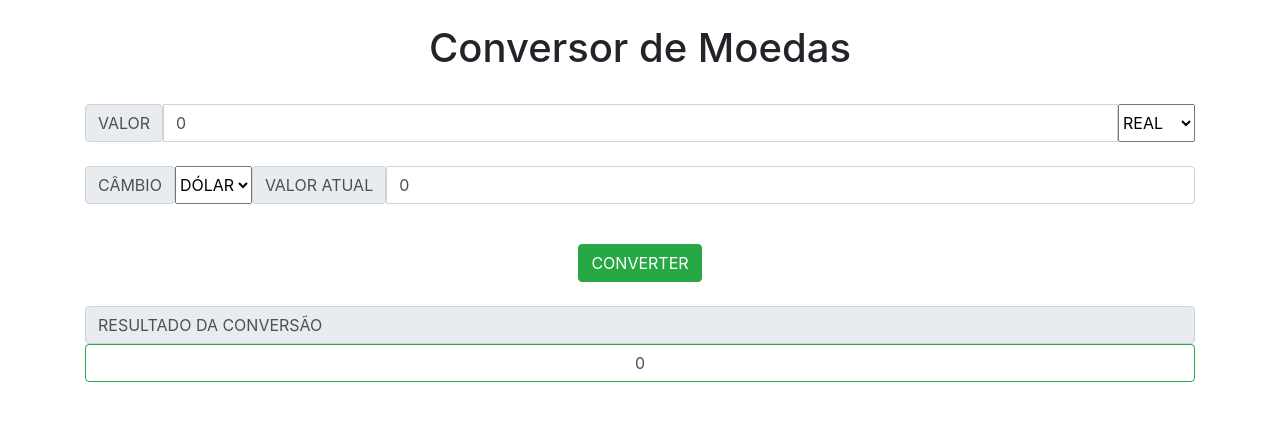
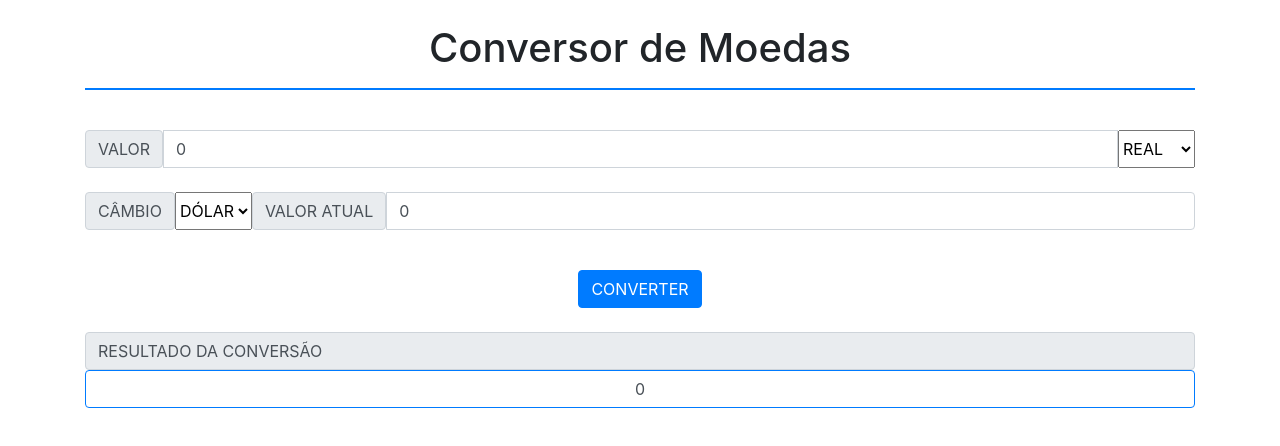
Before and after one commit to josusz/conversor-moedas, an Angular app: page / in a window 1280 px wide. Shown: the top 446 px of the page. Built offline with nearby package versions, Linux system fonts and the light colour scheme.

Commit message:
commit final

```diff
--- a/src/app/conversor/conversor.component.html
+++ b/src/app/conversor/conversor.component.html
@@ -1,6 +1,7 @@
 <div class="container text-center">
   <br>
   <h1>Conversor de Moedas</h1>
+  <hr class="border border-primary">
   <br>
   <div class="input-group">
     <span class="input-group-text">VALOR</span>
@@ -25,9 +26,9 @@
   <br>
   <div class="mb-3">
   </div>
-  <button type="submit" class="btn btn-success" (click)="converter()">CONVERTER</button>
+  <button type="submit" class="btn btn-primary" (click)="converter()">CONVERTER</button>
   <br>
   <br>
   <span class="input-group-text">RESULTADO DA CONVERSÃO</span>
-  <output [value]="valorConvertido" class="form-control border-success" ></output>
+  <output [value]="valorConvertido" class="form-control border-primary" ></output>
 </div>
```
